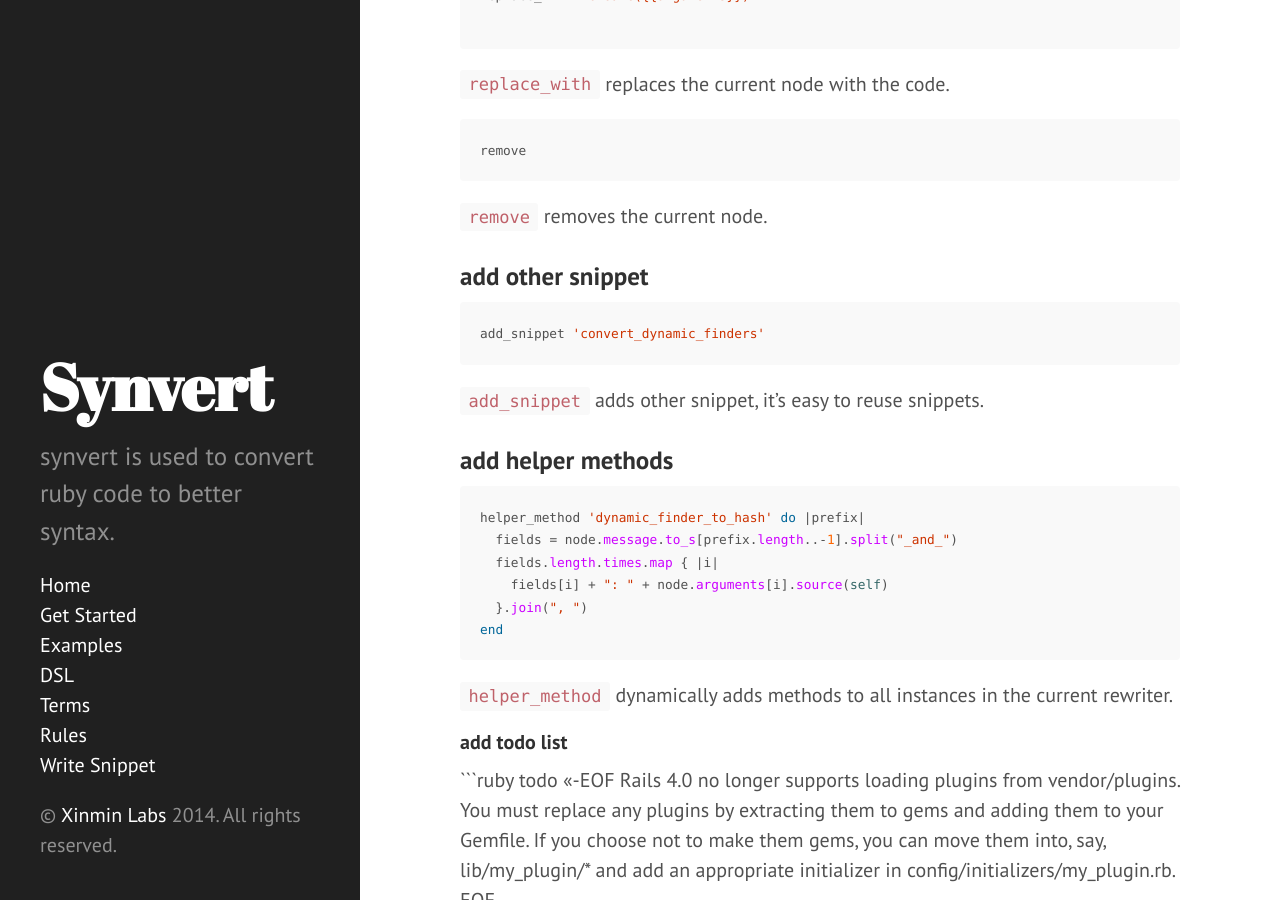
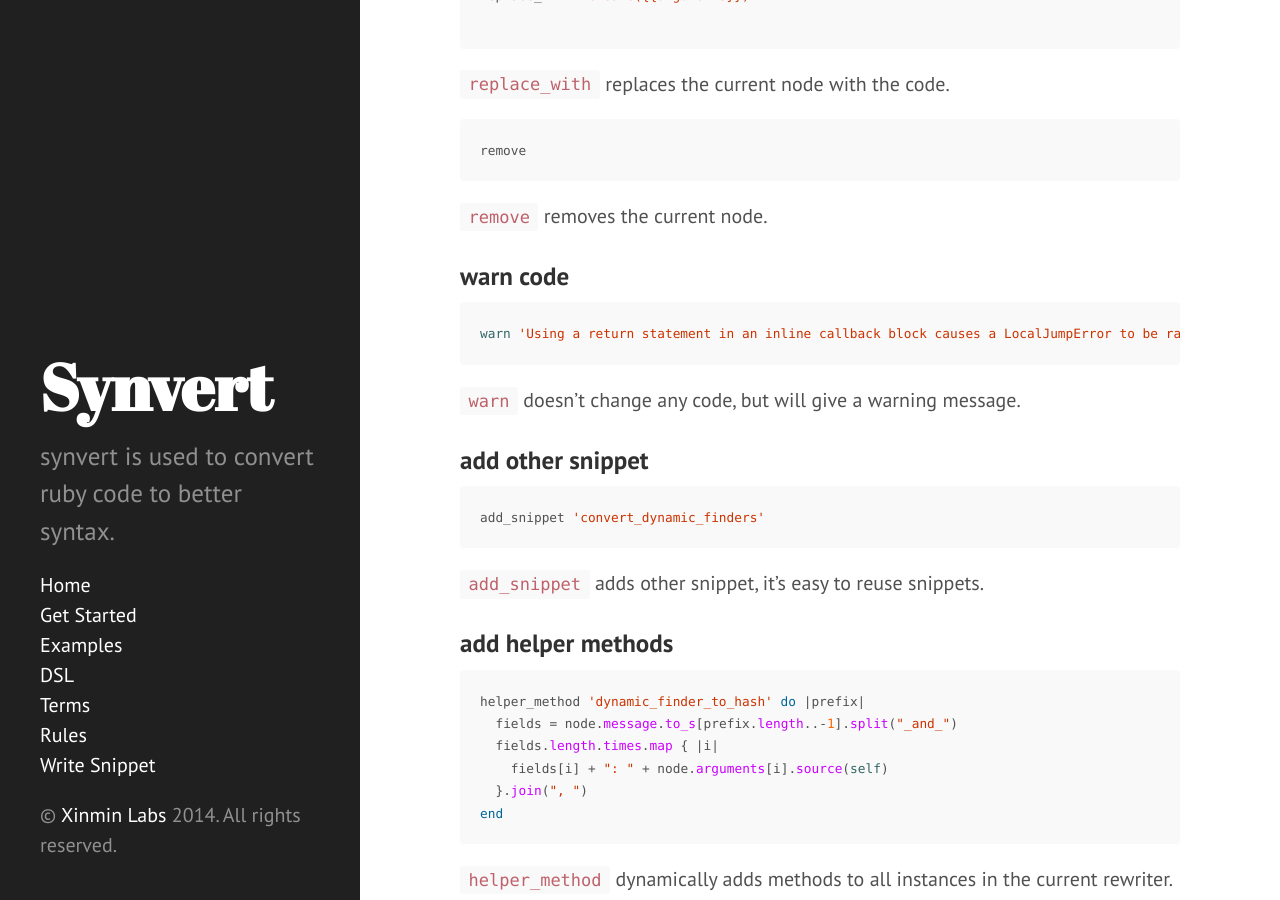
Before and after one commit to synvert-hq/synvert-ruby, a Jekyll site: the page built from dsl.md, in a window 1280 px wide and 900 px high, scrolled down 4021 px. Built offline with Jekyll 4.4.1, drawn with Linux system fonts in a browser that asks for light colours; Markdown is read by kramdown in place of the engine named in the settings; comment, search, counter and statistics services are not loaded.

Commit message:
add warn dsl

````diff
--- a/dsl.md
+++ b/dsl.md
@@ -187,6 +187,14 @@ remove
 
 `remove` removes the current node.
 
+### warn code
+
+```ruby
+warn 'Using a return statement in an inline callback block causes a LocalJumpError to be raised when the callback is executed.'
+```
+
+`warn` doesn't change any code, but will give a warning message.
+
 ### add other snippet
 
 ```ruby
````
